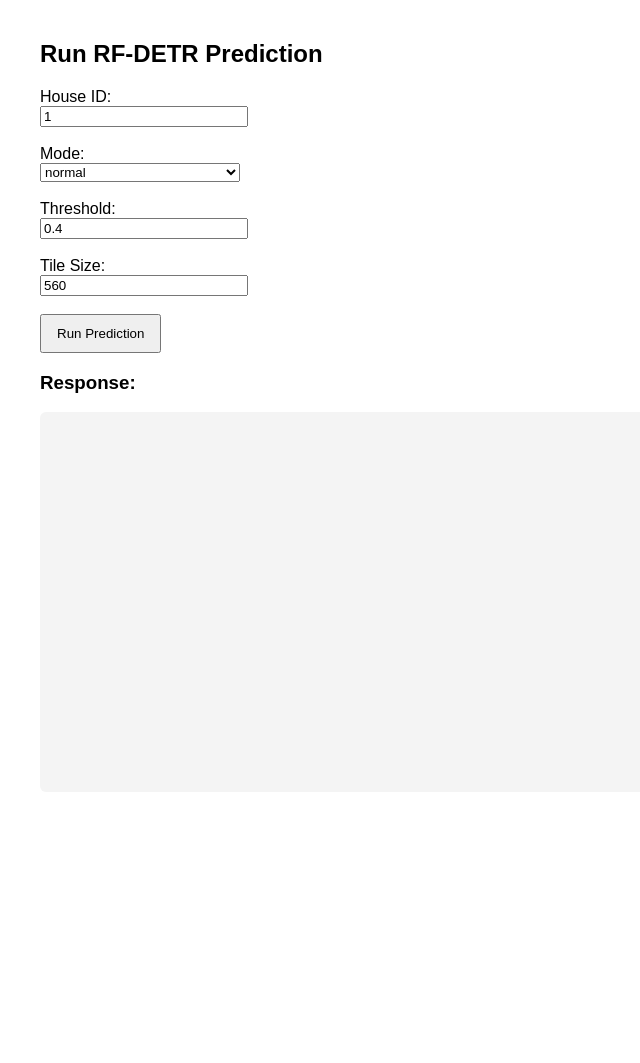
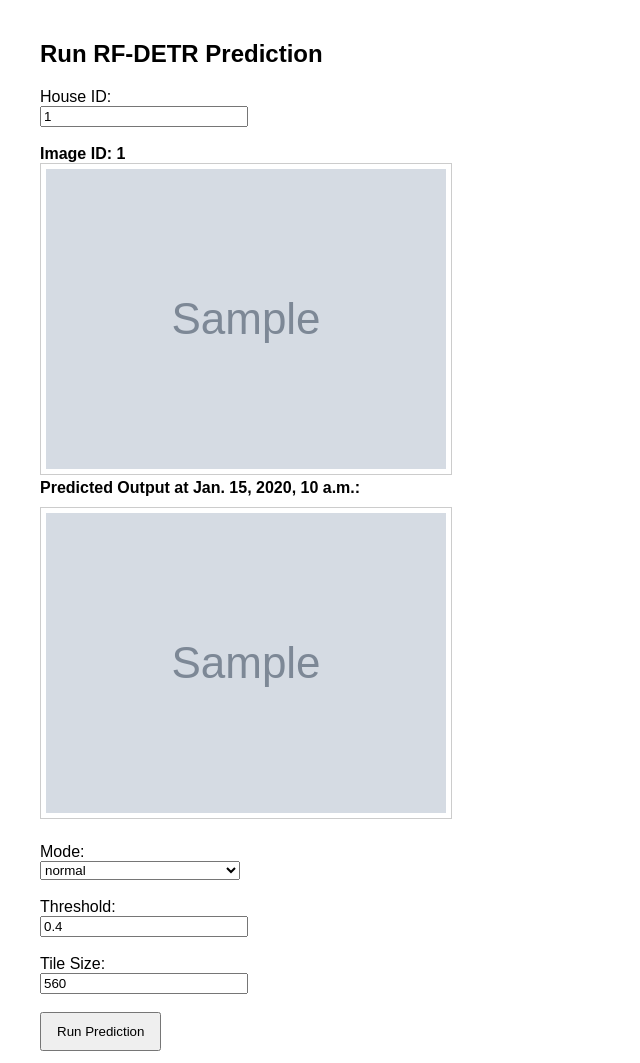
Before and after one commit to LifeLiveOn/Senior-Design, a Django app: template backend/templates/backend/run_prediction.html in a window 1280 px wide. Shown: the top 1063 px of the page, without its empty margins (0-640 px from the left). Before the commit the page ends 393 px from the top, so only its background shows below. Run offline with Django 5.2, Linux system fonts and the light colour scheme; the template is opened without the code that fills it: most values are stand-ins (such as "Sample title", 1, 10 or a date in 2020); grey boxes marked "Sample" are stand-in pictures; parts of the project's set-up code (start-up, migrations or seed data) failed here and were passed over.

Commit message:
update func and display json api for predicted_url

```diff
--- a/backend/core/serializers.py
+++ b/backend/core/serializers.py
@@ -9,8 +9,10 @@ class HouseImageSerializer(serializers.ModelSerializer):
 
     class Meta:
         model = HouseImage
-        fields = ["id", "house", "image_url", "file", "uploaded_at"]
-        read_only_fields = ["id", "image_url", "uploaded_at"]
+        fields = ["id", "house", "image_url", "file",
+                  "uploaded_at", "predicted_url", "predicted_at"]
+        read_only_fields = ["id", "image_url",
+                            "uploaded_at", "predicted_url", "predicted_at"]
 
     def create(self, validated_data):
         validated_data.pop("file", None)  # remove non-model field
--- a/backend/templates/backend/run_prediction.html
+++ b/backend/templates/backend/run_prediction.html
@@ -14,7 +14,18 @@
     {% if house_id %}
     <input id="houseId" type="text" value="{{ house_id }}" style="width: 200px;"><br><br>
     {% endif %}
-
+    {% for image in images %}
+    <div style="margin-bottom: 20px;">
+        <strong>Image ID: {{ image.id }}</strong><br>
+        <img src="{{ image.image_url }}" alt="Image {{ image.id }}"
+            style="max-width: 600px; border: 1px solid #ccc; padding: 5px;"><br>
+        {% if image.predicted_url != null %}
+        <strong>Predicted Output at {{ image.predicted_at }}:</strong><br>
+        <img src="{{ image.predicted_url }}" alt="Image {{ image.id }} Uploaded"
+            style="max-width: 600px; border: 1px solid #ccc; padding: 5px; margin-top: 10px;"><br>
+        {% endif %}
+    </div>
+    {% endfor %}
     <label>Mode:</label><br>
     <select id="mode" style="width: 200px;">
         <option value="normal">normal</option>
```
Also changed, not shown: backend/core/views.py (+5 -2 lines), backend/results/tiled/tmp1bau3k52_tiled_pred.jpg (added), backend/results/tiled/tmpbly13204_tiled_pred.jpg (added), backend/results/tiled/tmptve8l4e9_tiled_pred.jpg (added), backend/results/tiled/tmpxpqrixbu_tiled_pred.jpg (added).
